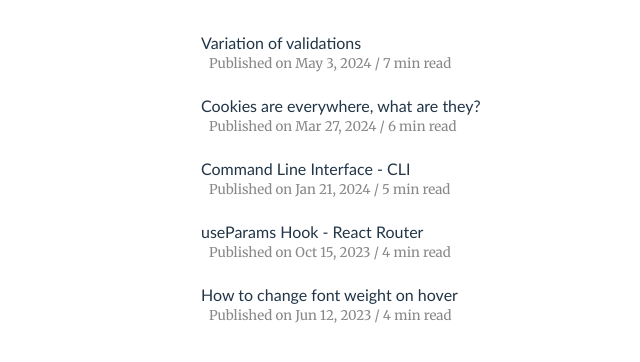
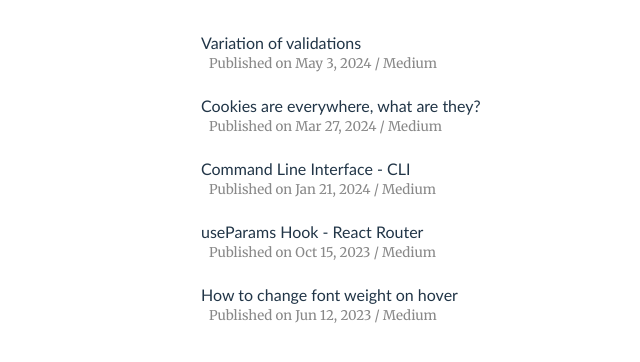
Before and after one commit to Pokasana/intro-page, a React (Vite) app: page /writing in a window 1280 px wide. Shown: the part 160-522 px from the top of the page, without its empty margins (187-827 px from the left). Built offline with nearby package versions, Linux system fonts and the light colour scheme.

Commit message:
delete reading time from each blog post on Blog.jsx and add platform name Medium

```diff
--- a/src/features/writing/Blog.jsx
+++ b/src/features/writing/Blog.jsx
@@ -15,7 +15,7 @@ function Blog() {
             href="https://medium.com/@sanae.s.soma/variation-of-validations-9b9929757d10" target="_blank">
             Variation of validations</a>
             <br/>
-            <small className="ml-2">Published on May 3, 2024 / 7 min read</small>
+            <small className="ml-2">Published on May 3, 2024 / Medium</small>
           </li>
           <li className="py-3">
             <a
@@ -23,7 +23,7 @@ function Blog() {
             href="https://medium.com/@sanae.s.soma/cookies-are-everywhere-what-are-they-are-a9f9ef3d3abe" target="_blank">
             Cookies are everywhere, what are they?</a>
             <br/>
-            <small className="ml-2">Published on Mar 27, 2024 / 6 min read</small>
+            <small className="ml-2">Published on Mar 27, 2024 / Medium</small>
           </li>
           <li className="py-3">
             <a
@@ -31,7 +31,7 @@ function Blog() {
             href="https://medium.com/@sanae.s.soma/command-line-interface-cli-2c4efcb5da56" target="_blank">
             Command Line Interface - CLI</a>
             <br/>
-            <small className="ml-2">Published on Jan 21, 2024 / 5 min read</small>
+            <small className="ml-2">Published on Jan 21, 2024 / Medium</small>
           </li>
           <li className="py-3">
             <a
@@ -39,7 +39,7 @@ function Blog() {
             href="https://medium.com/@sanae.s.soma/useparams-hook-react-router-7fab77d8bbd2" target="_blank">
             useParams Hook - React Router</a>
             <br/>
-            <small className="ml-2">Published on Oct 15, 2023 / 4 min read</small>
+            <small className="ml-2">Published on Oct 15, 2023 / Medium</small>
           </li>
           <li className="py-3">
             <a
@@ -47,7 +47,7 @@ function Blog() {
             href="https://medium.com/@sanae.s.soma/how-to-change-font-weight-on-hover-4f97e7f32a99" target="_blank">
             How to change font weight on hover</a>
             <br/>
-            <small className="ml-2">Published on Jun 12, 2023 / 4 min read</small>
+            <small className="ml-2">Published on Jun 12, 2023 / Medium</small>
           </li>
         </ul>
       </div>
```
